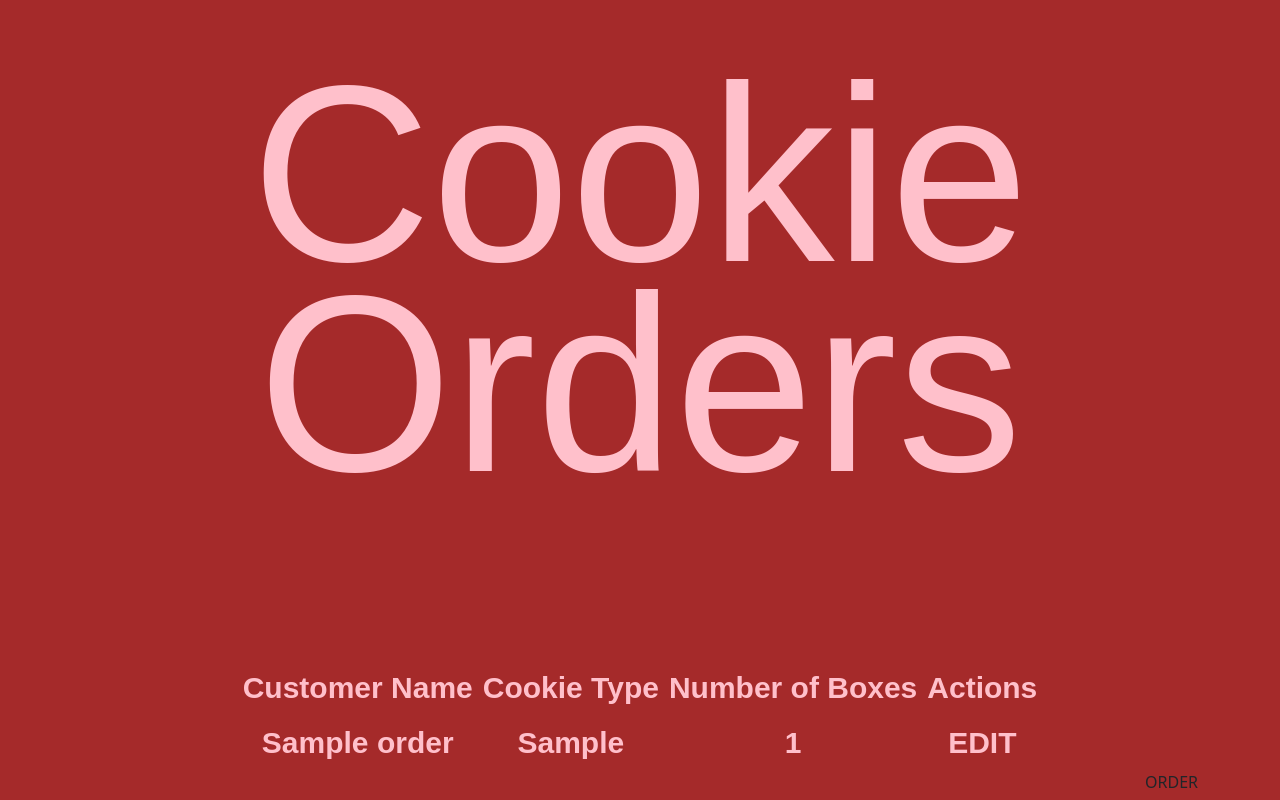
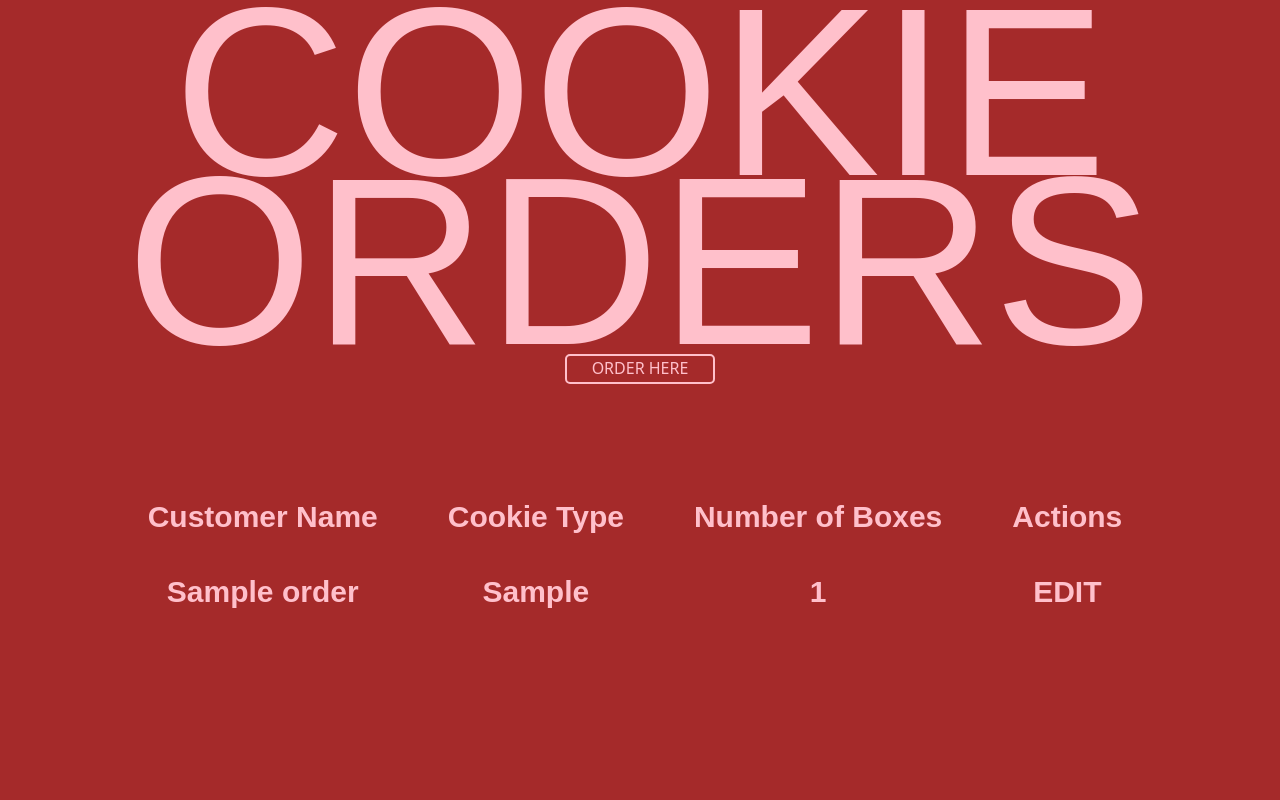
Before and after one commit to RamirezDanielle/cookie_orders, a Flask app: template flask_app/templates/cookie_orders.html in a window 1280 px wide. Run offline with Flask 3, Linux system fonts and the light colour scheme; the template is opened without the code that fills it: most values are stand-ins (such as "Sample title", 1, 10 or a date in 2020); some web fonts are replaced.

Commit message:
button update

```diff
--- a/flask_app/static/style.css
+++ b/flask_app/static/style.css
@@ -5,16 +5,26 @@
 
 #cookie_orders {
     background: brown;
-
 }
 
 #cookie_orders h1 {
     font-family: "Rubik Moonrocks", sans-serif;
-    font-size: 250px;
+    font-size: 240px;
     color: pink;
-    line-height: 20%;
-    margin-bottom: 10px;
-    padding-top: 150px;
+    line-height: 169px;
+}
+
+#cookie_orders #btn {
+    display: flex;
+    justify-content: center;
+    text-align: center;
+    border: solid 2px pink;
+    border-radius: 5px;
+    box-shadow: 2px;
+    width: 150px;
+    height: 30px;
+
+
 }
 
 #cookie_orders table{
@@ -25,7 +35,7 @@
     font-size: 30px;
     text-align: center;
     color: pink;
-    margin-top: 250px;
+    margin-top: 100px;
 }
 
 #cookie_orders a {
@@ -33,10 +43,9 @@
     color: pink;
 }
 
-/* #cookie_orders thead{
-    padding: 5px;
-} */
-
 #cookie_orders th, td{
-    padding: 5px;
+    padding-top: 10px;
+    padding-bottom: 20px;
+    padding-left: 30px;
+    padding-right: 40px;
 }
--- a/flask_app/templates/cookie_orders.html
+++ b/flask_app/templates/cookie_orders.html
@@ -16,10 +16,10 @@
 
 <body id="cookie_orders">
     <div class="header">
-        <h1 class="text-center">Cookie</h1>
-        <h1 class="text-center">Orders</h1>
+        <h1 class="text-center mt-2">COOKIE ORDERS</h1>
     </div>
-    <div class="container col">
+    <div class="container">
+        <a href="/add/order" id="btn">ORDER HERE</a>
         <table>
             <thead>
                 <tr>
@@ -42,7 +42,6 @@
                     {% endfor %}
                 </tbody>
             </table>
-            <a href="/add/order" class="d-flex justify-content-end text-dark"> ORDER</a>
     </div>
 </body>
 
```
